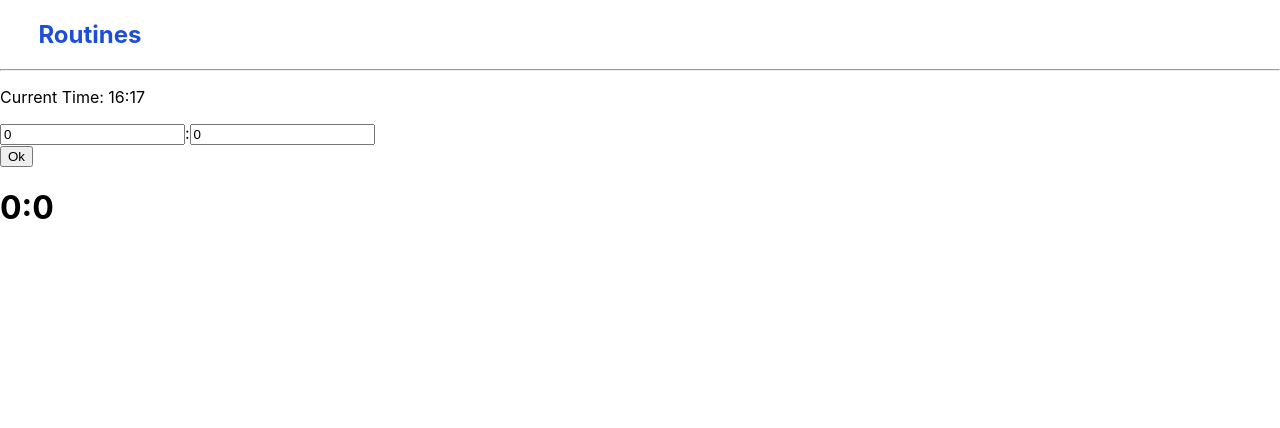
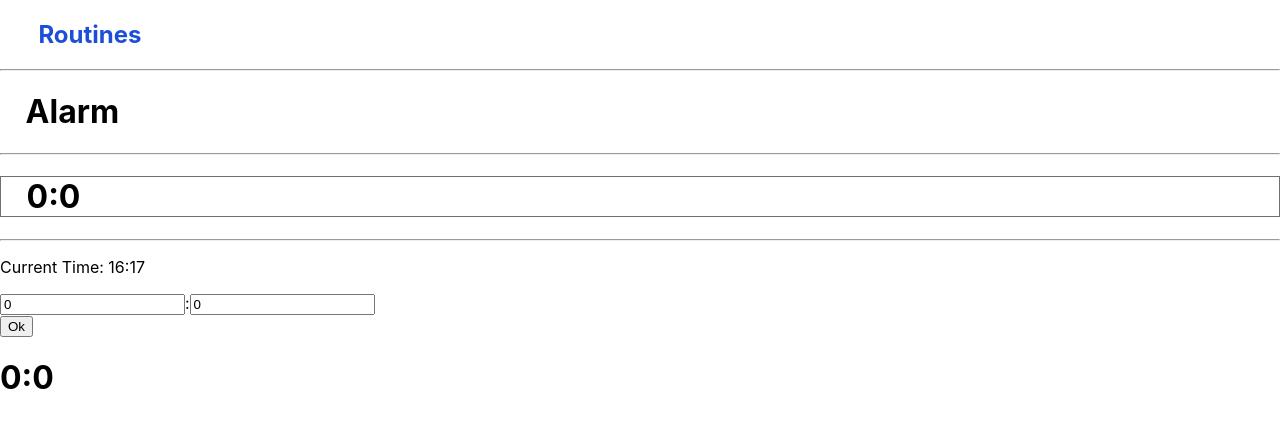
Before and after one commit to ManojCodeNew/Routines, a React (Create React App) app: page /SetAlarm in a window 1280 px wide. Both pictures are taken after a click on the button "Ok". Shown: the top 428 px of the page. Built offline with nearby package versions, Linux system fonts and the light colour scheme.

Commit message:
add alarm set

```diff
--- a/src/Component/Home.js
+++ b/src/Component/Home.js
@@ -4,9 +4,10 @@ import { NavLink } from 'react-router-dom';
 import SetAlarm from './SetAlarm.js';
 import './style.css'
 export default function Home() {
-    const [Active, setActive] = useState(false)
     const [time, settime] = useState("17:44")
 console.log(time);
+
+
 useEffect(()=>{
     const Time = () => {
         let fetchtime=new Date();
@@ -45,7 +46,6 @@ useEffect(()=>{
                 <h2 className='BT'>Bed Time     <span > &gt;  </span> </h2>
                 </NavLink>
             </div>
-            {/* <button onClick={Time}>Set Alaram</button> */}
         </div>
     )
 }
--- a/src/Component/Navbar.js
+++ b/src/Component/Navbar.js
@@ -5,7 +5,6 @@ export default function Navbar() {
     return (
         <nav className='navbar'>
             <h2>Routines</h2><hr/>
-
         </nav>
     )
 }
--- a/src/Component/SetAlarm.js
+++ b/src/Component/SetAlarm.js
@@ -2,28 +2,31 @@ import React, { useState, useEffect } from 'react';
 
 function ExampleComponent() {
     const [count, setCount] = useState();
+    // const [addAlarm,setaddalarm]=useState();
     const [alarm, setalarm] = useState({
         active: false,
         alarm_hour: 0,
         alarm_min: 0,
-        final_time: 0
+        final_time: []
     })
 
-    const Alarm_time = () => {
-            setalarm({
-                ...alarm,
-                final_time: alarm.alarm_hour + ":" + alarm.alarm_min
-            })
+    const add_Alarm = async () => {
+        setalarm(prevState => ({
+            ...alarm,
+            final_time: [...prevState.final_time, alarm.alarm_hour + ":" + alarm.alarm_min]
+        }));
+
+    }
+    const Add_alarm_container = [alarm.final_time]
+    console.log("addAlarm", Add_alarm_container);
+    const setHour = (e) => {
+        setalarm({ ...alarm, alarm_hour: e.target.value })
+        console.log("Hour", alarm.alarm_hour);
     }
 
-    const setHour=(e)=>{
-        setalarm({...alarm,alarm_hour : e.target.value})
-        console.log("Hour",alarm.alarm_hour);
-    }
-
-    const setMin=(event)=>{
-        setalarm({...alarm,alarm_min : event.target.value})
-        console.log("Min",alarm.alarm_min);
+    const setMin = (event) => {
+        setalarm({ ...alarm, alarm_min: event.target.value })
+        console.log("Min", alarm.alarm_min);
 
     }
 
@@ -44,13 +47,18 @@ function ExampleComponent() {
     }, [count, alarm.final_time]);
     return (
         <div>
+            <div><h1 className='add_alarm_heading'>Alarm</h1><hr />
+            {/* Added Elements printing one by one */}
+            {Add_alarm_container[0].map((item)=><h1 className='add_alarm_data'>{item}</h1>)}
+            </div>
+            <hr />
             <p>Current Time: {count}</p>
             <div >
                 <input id="Hour" type='number' value={alarm.alarm_hour} onChange={setHour} ></input>
                 :
                 <input id='Min' type='number' value={alarm.alarm_min} onChange={setMin}></input>
             </div>
-            <button onClick={Alarm_time}>Ok</button>
+            <button onClick={add_Alarm}>Ok</button>
             <h1>{alarm.final_time}</h1>
         </div>
     );
--- a/src/Component/style.css
+++ b/src/Component/style.css
@@ -52,10 +52,6 @@
     color: rgb(23, 23, 25);
 }
 
-/* .Home h2:hover{
-    background-color: #1d4ed8;
-    color: white;
-} */
 .Home h2 span {
     justify-content: left;
     align-items: flex-end;
@@ -69,3 +65,13 @@
     background-color: #1d4ed8;
     color: white;
 }
+.add_alarm_heading{
+    padding-left: 2%;
+}
+.add_alarm_heading .add_alarm_data{
+    padding-left: 3%;
+}
+.add_alarm_data{
+    padding-left: 2%;
+    border: 1px solid rgb(114, 111, 111);
+}
```
